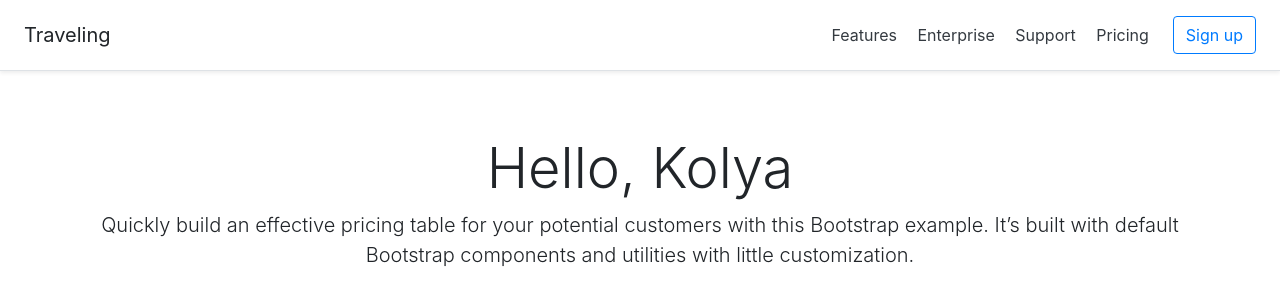
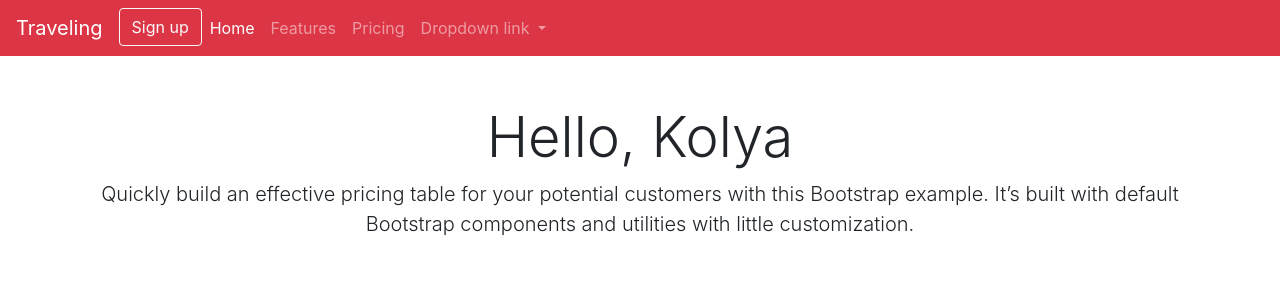
Before and after one commit to HunterOut/Travelling, a Django app: page / in a window 1280 px wide. Shown: the top 305 px of the page. Run offline with Django 3.2, Linux system fonts and the light colour scheme; some libraries are stand-ins or nearby versions.

Commit message:
поменял цвет навбар и переделал его

```diff
--- a/templates/base.html
+++ b/templates/base.html
@@ -11,16 +11,46 @@
     <title>{% block title %}{% endblock title%}</title>
   </head>
   <body>
-    <div class="d-flex flex-column flex-md-row align-items-center p-3 px-md-4 mb-3 bg-white border-bottom shadow-sm">
-        <h5 class="my-0 mr-md-auto font-weight-normal">Traveling</h5>
-            <nav class="my-2 my-md-0 mr-md-3">
-                <a class="p-2 text-dark" href="#">Features</a>
-                <a class="p-2 text-dark" href="#">Enterprise</a>
-                <a class="p-2 text-dark" href="#">Support</a>
-                <a class="p-2 text-dark" href="#">Pricing</a>
-            </nav>
-                <a class="btn btn-outline-primary" href="#">Sign up</a>
-    </div>
+    <nav class="navbar navbar-expand-lg navbar-dark bg-danger">
+        <a class="navbar-brand" href="#">Traveling</a>
+            <button class="navbar-toggler" type="button" data-toggle="collapse" data-target="#navbarNavDropdown" aria-controls="navbarNavDropdown" aria-expanded="false" aria-label="Toggle navigation">
+                <span class="navbar-toggler-icon"></span>
+            </button>
+      <div class="collapse navbar-collapse" id="navbarNavDropdown">
+        <ul class="navbar-nav">
+
+            <li class="nav-item">
+                <a class="btn btn-outline-light" href="#">Sign up</a>
+            </li>
+
+            <li class="nav-item active">
+                <a class="nav-link" href="#">Home <span class="sr-only">(current)</span></a>
+            </li>
+            <li class="nav-item">
+                <a class="nav-link" href="#">Features</a>
+            </li>
+            <li class="nav-item">
+                <a class="nav-link" href="#">Pricing</a>
+            </li>
+
+            <li class="nav-item dropdown">
+                <a class="nav-link dropdown-toggle" href="#" id="navbarDropdownMenuLink" role="button" data-toggle="dropdown" aria-haspopup="true" aria-expanded="false">
+                  Dropdown link
+                </a>
+                  <div class="dropdown-menu" aria-labelledby="navbarDropdownMenuLink">
+                    <a class="dropdown-item" href="#">Action</a>
+                    <a class="dropdown-item" href="#">Another action</a>
+                    <a class="dropdown-item" href="#">Something else here</a>
+                  </div>
+            </li>
+
+        </ul>
+      </div>
+    </nav>
+
+
+
+
     <div class="container">
     {% block content %}{% endblock content%}
     </div>
```
